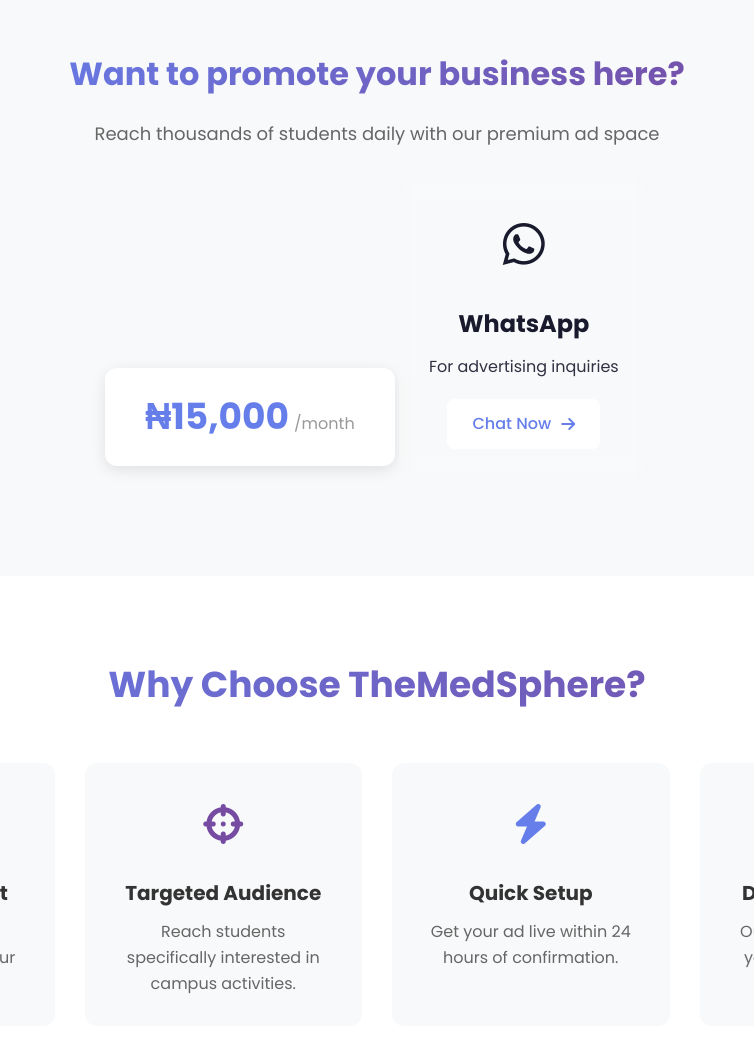
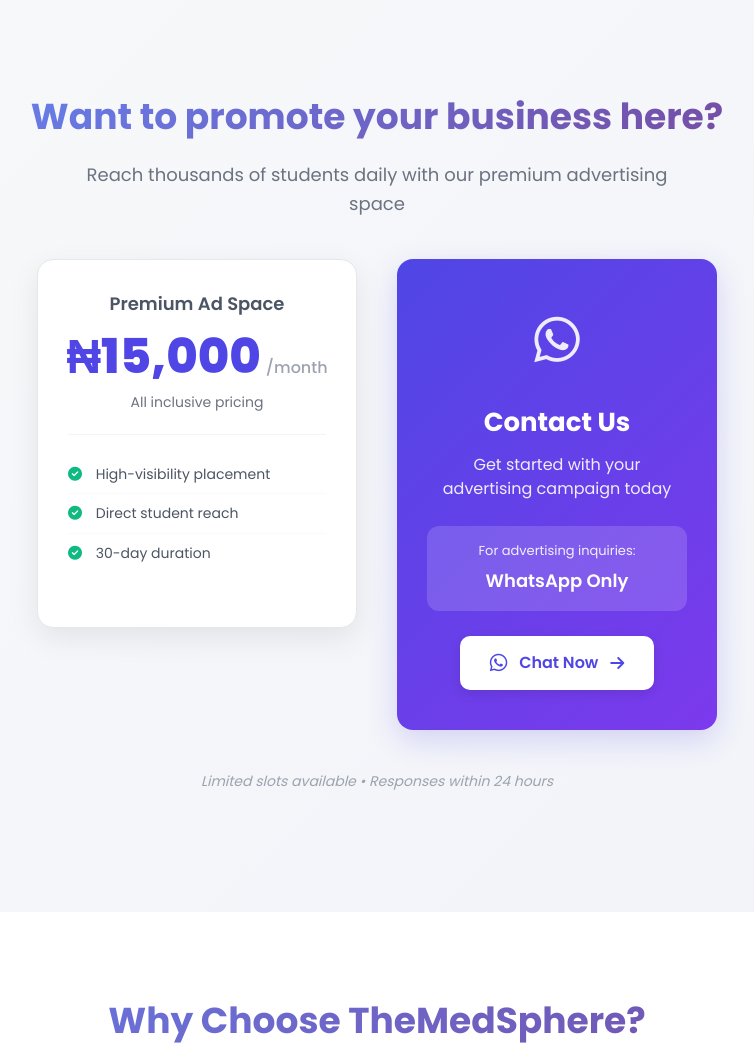
Before and after one commit to theboymide/medsphere1, a plain HTML site: page index.html in a window 1280 px wide. Shown: the part 2860-3913 px from the top of the page, without its empty margins (263-1017 px from the left). Drawn offline with Linux system fonts and the light colour scheme.

Commit message:
Update index.html

```diff
--- a/index.html
+++ b/index.html
@@ -263,36 +263,77 @@
         </div>
     </section>
 
+
 <!-- =========================================== -->
 <!-- PROMOTION CTA SECTION -->
 <!-- =========================================== -->
-    <section class="section-spacing" style="background: #f8f9fa;">
-        <div style="max-width: 800px; margin: 0 auto; text-align: center;">
-            <h2 class="purple-heading" style="font-size: 32px; margin-bottom: 20px;">
+<section class="section-spacing" style="background: linear-gradient(135deg, #f8f9fa 0%, #f1f3f9 100%);">
+    <div style="max-width: 800px; margin: 0 auto; text-align: center; padding: 40px 20px;">
+        <h2 class="purple-heading" style="font-size: 36px; margin-bottom: 15px; color: #4f46e5; font-weight: 700;">
             Want to promote your business here?
         </h2>
-            <p style="color: #666; font-size: 18px; margin-bottom: 30px;">
-                Reach thousands of students daily with our premium ad space
+        <p style="color: #6b7280; font-size: 18px; margin-bottom: 40px; line-height: 1.6; max-width: 600px; margin-left: auto; margin-right: auto;">
+            Reach thousands of students daily with our premium advertising space
         </p>
 
-            <div style="display: inline-block; background: white; padding: 20px 40px; border-radius: 12px; box-shadow: 0 4px 15px rgba(0,0,0,0.1); margin-bottom: 30px;">
-                <div style="display: flex; align-items: baseline; justify-content: center; gap: 5px;">
-                    <span style="font-size: 36px; font-weight: 700; color: #667eea;">₦15,000</span>
-                    <span style="font-size: 16px; color: #999;">/month</span>
+        <div style="display: flex; flex-wrap: wrap; justify-content: center; gap: 40px; align-items: flex-start;">
+            <!-- Pricing Card -->
+            <div style="flex: 1; min-width: 280px; max-width: 320px; background: white; padding: 30px; border-radius: 16px; box-shadow: 0 10px 30px rgba(0,0,0,0.08); transition: transform 0.3s ease; border: 1px solid #e5e7eb;">
+                <div style="margin-bottom: 20px;">
+                    <h3 style="font-size: 18px; color: #4b5563; font-weight: 600; margin-bottom: 15px;">Premium Ad Space</h3>
+                    <div style="display: flex; align-items: baseline; justify-content: center; gap: 5px; margin-bottom: 10px;">
+                        <span style="font-size: 48px; font-weight: 800; color: #4f46e5; line-height: 1;">₦15,000</span>
+                        <span style="font-size: 16px; color: #9ca3af; font-weight: 500;">/month</span>
+                    </div>
+                    <p style="color: #6b7280; font-size: 14px; margin-top: 5px;">All inclusive pricing</p>
+                </div>
+                <div style="border-top: 1px solid #f3f4f6; padding-top: 20px;">
+                    <ul style="text-align: left; list-style: none; padding: 0; margin-bottom: 25px;">
+                        <li style="color: #4b5563; font-size: 14px; padding: 8px 0; border-bottom: 1px solid #f9fafb;">
+                            <i class="fas fa-check-circle" style="color: #10b981; margin-right: 10px;"></i>
+                            High-visibility placement
+                        </li>
+                        <li style="color: #4b5563; font-size: 14px; padding: 8px 0; border-bottom: 1px solid #f9fafb;">
+                            <i class="fas fa-check-circle" style="color: #10b981; margin-right: 10px;"></i>
+                            Direct student reach
+                        </li>
+                        <li style="color: #4b5563; font-size: 14px; padding: 8px 0;">
+                            <i class="fas fa-check-circle" style="color: #10b981; margin-right: 10px;"></i>
+                            30-day duration
+                        </li>
+                    </ul>
                 </div>
             </div>
-                  <div style="display: inline-block; background: rgba(255,255,255,0.1); padding: 30px; border-radius: 12px; backdrop-filter: blur(10px);">
-                <div style="font-size: 48px; margin-bottom: 20px;">
+
+            <!-- Contact Card -->
+            <div style="flex: 1; min-width: 280px; max-width: 320px; background: linear-gradient(135deg, #4f46e5 0%, #7c3aed 100%); color: white; padding: 40px 30px; border-radius: 16px; box-shadow: 0 10px 30px rgba(79, 70, 229, 0.2);">
+                <div style="font-size: 52px; margin-bottom: 20px; opacity: 0.9;">
                     <i class="fab fa-whatsapp"></i>
                 </div>
-                <h4 style="font-size: 24px; margin-bottom: 10px;">WhatsApp</h4>
-                <p style="margin-bottom: 20px; opacity: 0.9;">For advertising inquiries</p>
-                <a href="https://wa.me/2348124219028" style="display: inline-flex; align-items: center; gap: 10px; background: white; color: #667eea; padding: 12px 25px; border-radius: 8px; text-decoration: none; font-weight: 500; font-size: 16px; transition: transform 0.3s;">
-                    Chat Now <i class="fas fa-arrow-right"></i>
+                <h4 style="font-size: 26px; margin-bottom: 10px; font-weight: 700;">Contact Us</h4>
+                <p style="margin-bottom: 25px; opacity: 0.9; font-size: 16px; line-height: 1.5;">
+                    Get started with your advertising campaign today
+                </p>
+                <div style="background: rgba(255,255,255,0.15); padding: 15px; border-radius: 12px; margin-bottom: 25px;">
+                    <p style="font-size: 13px; opacity: 0.9; margin-bottom: 5px;">For advertising inquiries:</p>
+                    <p style="font-size: 18px; font-weight: 600;">WhatsApp Only</p>
+                </div>
+                <a href="https://wa.me/2348124219028"
+                   style="display: inline-flex; align-items: center; gap: 12px; background: white; color: #4f46e5; padding: 14px 30px; border-radius: 10px; text-decoration: none; font-weight: 600; font-size: 16px; transition: all 0.3s ease; box-shadow: 0 4px 12px rgba(0,0,0,0.1);"
+                   onmouseover="this.style.transform='translateY(-3px)'; this.style.boxShadow='0 6px 16px rgba(0,0,0,0.15)';"
+                   onmouseout="this.style.transform='translateY(0)'; this.style.boxShadow='0 4px 12px rgba(0,0,0,0.1)'">
+                    <i class="fab fa-whatsapp" style="font-size: 20px;"></i>
+                    Chat Now
+                    <i class="fas fa-arrow-right" style="transition: transform 0.3s ease;"></i>
                 </a>
             </div>
+        </div>
+
+        <p style="color: #9ca3af; font-size: 14px; margin-top: 40px; font-style: italic;">
+            Limited slots available • Responses within 24 hours
+        </p>
+    </div>
 </section>
-
 
     <!-- =========================================== -->
     <!-- WHY CHOOSE SECTION -->
```
Lines whose indentation alone changed are shown as unchanged.
